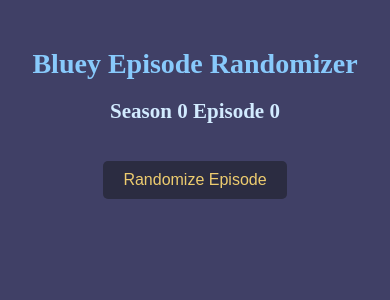
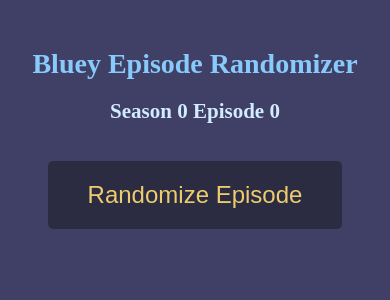
Before and after one commit to NLSteveO/BlueyRandomizer, a React (Vite) app: page / in a window 390 px wide. Shown: the top 300 px of the page. Built offline with nearby package versions, Linux system fonts and the light colour scheme.

Commit message:
Increase button size to make it easier for child to tap on a phone screen

```diff
--- a/src/components/Button.tsx
+++ b/src/components/Button.tsx
@@ -13,11 +13,11 @@
       style={{
         backgroundColor: '#2b2c41',
         color: '#edcc6f',
-        padding: '10px 20px',
+        padding: '20px 40px',
         border: 'none',
         borderRadius: '5px',
         cursor: 'pointer',
-        fontSize: '16px',
+        fontSize: '24px',
         marginTop: '20px'
       }}
     >
```
